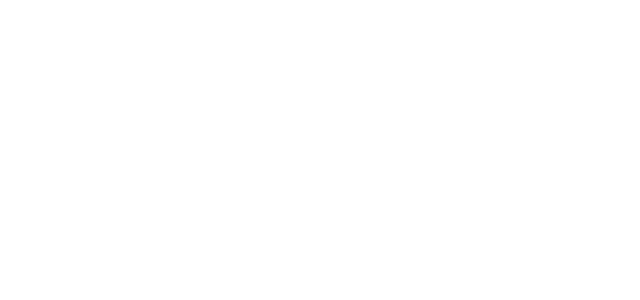
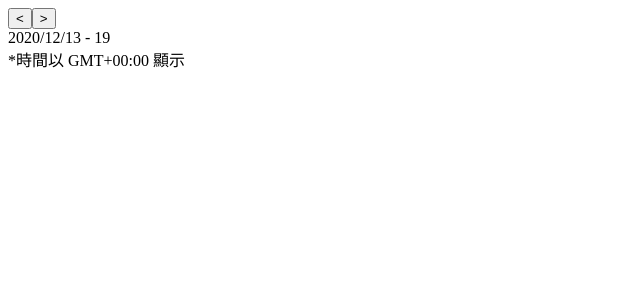
Before and after one commit to marshal604/at-schedule, a React (Create React App) app: page / in a window 1280 px wide. Shown: the top 300 px of the page, without its empty margins (0-640 px from the left). Built offline with nearby package versions, Linux system fonts and the light colour scheme.

Commit message:
feat(Schedule): init schedule structure and change week logic

```diff
--- a/src/App.tsx
+++ b/src/App.tsx
@@ -1,7 +1,9 @@
 import React from 'react';
 
+import Schedule from './modules/schedule/containers/Schedule/Schedule';
+
 function App() {
-  return <div className="App"></div>;
+  return <Schedule />;
 }
 
 export default App;
--- /dev/null
+++ b/src/modules/schedule/components/ScheduleContent/ScheduleContent.model.ts
@@ -0,0 +1,4 @@
+import { ScheduleData } from 'src/modules/schedule/containers/Schedule/Schedule.model';
+export interface ScheduleContentProps {
+  data: ScheduleData;
+}
--- /dev/null
+++ b/src/modules/schedule/components/ScheduleContent/ScheduleContent.tsx
@@ -0,0 +1,26 @@
+import React, { FunctionComponent } from 'react';
+
+import moment from 'moment-timezone';
+
+import { ScheduleContentProps } from './ScheduleContent.model';
+
+const ScheduleContent: FunctionComponent<ScheduleContentProps> = (props) => {
+  const days = ['Sunday', 'Monday', 'Tuesday', 'Thursday', 'Friday', 'Saturday'];
+  return (
+    <div>
+      {Object.entries(props.data).map(([key, value], index) => (
+        <ul>
+          <li>
+            <div>{moment(key).date()}</div>
+            <div>{days[index]}</div>
+          </li>
+          {value.map((time) => (
+            <li>{time}</li>
+          ))}
+        </ul>
+      ))}
+    </div>
+  );
+};
+
+export default ScheduleContent;
--- /dev/null
+++ b/src/modules/schedule/components/ScheduleHeader/ScheduleHeader.tsx
@@ -0,0 +1,24 @@
+import React, { FunctionComponent } from 'react';
+
+import moment from 'moment-timezone';
+
+import { ScheduleHeaderProps } from './ScheduleHeader.model';
+
+const ScheduleHeader: FunctionComponent<ScheduleHeaderProps> = (props) => {
+  return (
+    <div>
+      <div className="date">
+        <button onClick={() => props.prev()} disabled={props.disablePrev}>
+          {'<'}
+        </button>
+        <button onClick={() => props.next()} disabled={props.disableNext}>
+          {'>'}
+        </button>
+        <div>{props.date}</div>
+      </div>
+      <div className="time-zone">*時間以 GMT{moment.tz(moment.tz.guess()).format('Z')} 顯示</div>
+    </div>
+  );
+};
+
+export default ScheduleHeader;
--- /dev/null
+++ b/src/modules/schedule/containers/Schedule/Schedule.module.scss
@@ -0,0 +1,3 @@
+.layout {
+  height: 400px;
+}
--- /dev/null
+++ b/src/modules/schedule/containers/Schedule/Schedule.tsx
@@ -0,0 +1,64 @@
+import React, { Component } from 'react';
+
+import moment from 'moment-timezone';
+
+import { ScheduleState } from './Schedule.model';
+import ScheduleHeader from 'src/modules/schedule/components/ScheduleHeader/ScheduleHeader';
+import ScheduleContent from 'src/modules/schedule/components/ScheduleContent/ScheduleContent';
+import style from './Schedule.module.scss';
+export default class Schedule extends Component<{}, ScheduleState> {
+  state: ScheduleState = {
+    start: this.initStartDate(),
+    data: {}
+  };
+
+  componentDidMount() {
+    this.fetchData();
+  }
+
+  componentDidUpdate() {
+    this.fetchData();
+  }
+
+  render() {
+    return (
+      <div className={style.layout}>
+        <ScheduleHeader next={() => this.onNext()} prev={() => this.onPrev()} date={this.getSchedulePeriod()} />
+        <ScheduleContent data={this.state.data} />
+      </div>
+    );
+  }
+
+  onNext() {
+    const startDate = moment(this.state.start).add(7, 'days').format();
+    this.setState({
+      start: startDate
+    });
+  }
+
+  onPrev() {
+    const startDate = moment(this.state.start).subtract(7, 'days').format();
+    this.setState({
+      start: startDate
+    });
+  }
+
+  fetchData() {}
+
+  private initStartDate(): string {
+    const date = moment().startOf('weeks').format();
+    return date;
+  }
+
+  private getSchedulePeriod(): string {
+    const start = moment(this.state.start);
+    let end = moment(this.state.start).clone().add(6, 'days');
+    let format = 'DD';
+    if (start.year() !== end.year()) {
+      format = 'YYYY/MM/DD';
+    } else if (start.month() !== end.month()) {
+      format = 'MM/DD';
+    }
+    return `${start.format('YYYY/MM/DD')} - ${end.format(format)}`;
+  }
+}
```
Also changed, not shown: src/modules/schedule/components/ScheduleHeader/ScheduleHeader.model.ts (added, +7 -0 lines), src/modules/schedule/containers/Schedule/Schedule.model.ts (added, +14 -0 lines), src/modules/schedule/components/ScheduleContent/ScheduleContent.module.scss (added).
